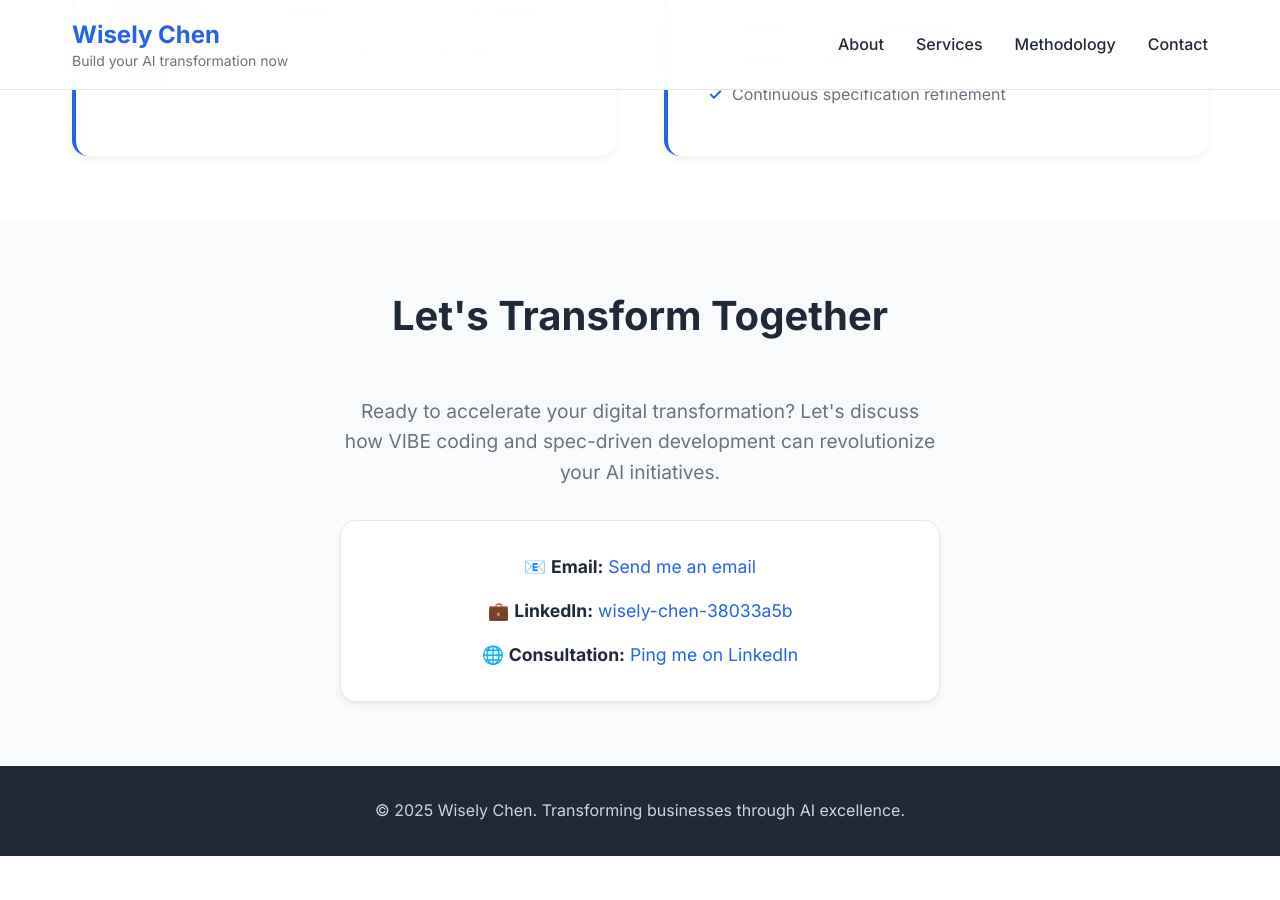
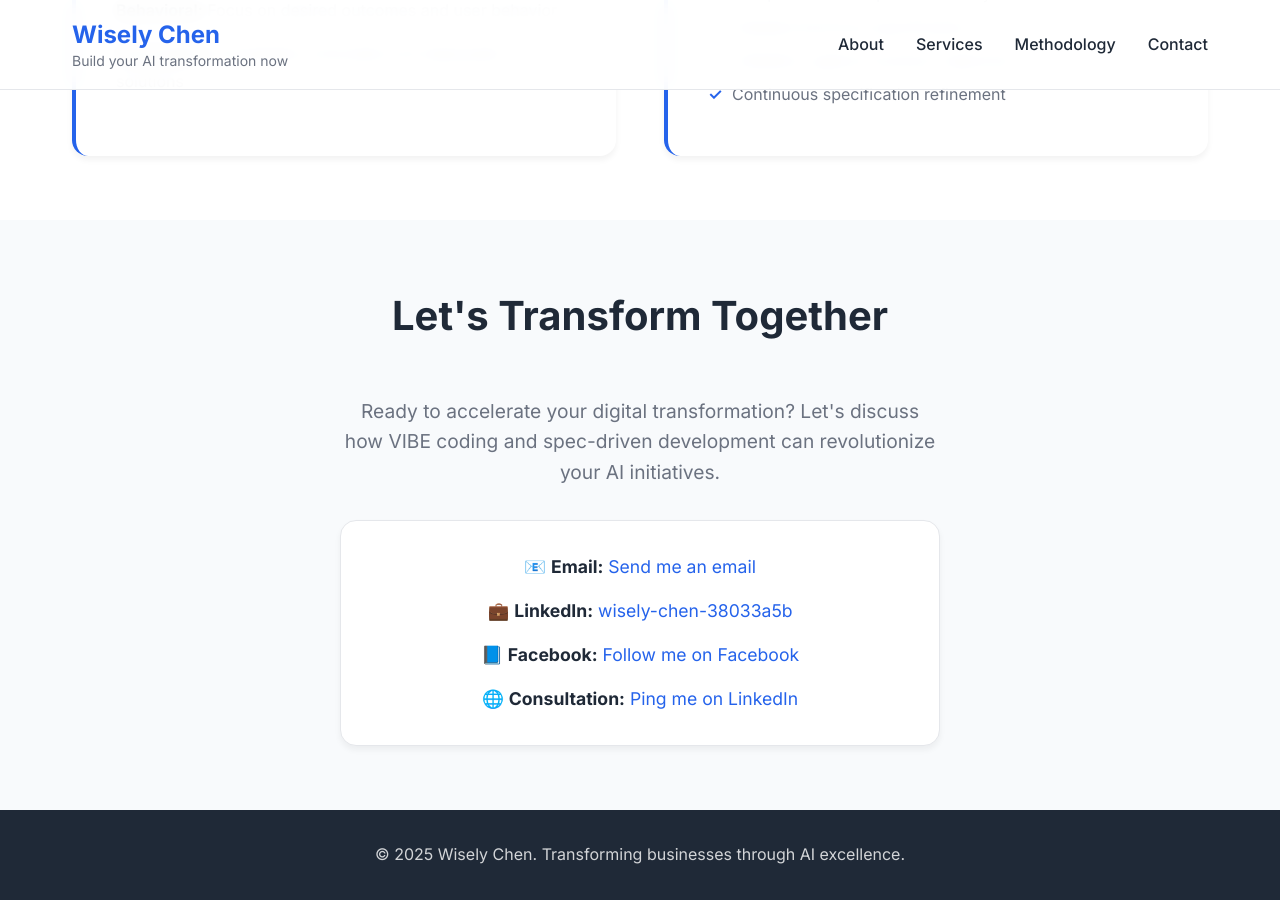
Before and after one commit to thegiive/wiselychen-page, a Jekyll site: the page built from index.md, in a window 1280 px wide and 900 px high, scrolled down 2192 px. Built offline with Jekyll 4.4.1, drawn with Linux system fonts in a browser that asks for light colours; before the commit the page ends 3048 px from its top, so only the background shows below that.

Commit message:
Add Facebook profile link to contact section
- Add Facebook URL to author configuration in _config.yml
- Add Facebook link in contact section with "Follow me on Facebook"
- Include Facebook icon (📘) for consistency

🤖 Generated with [Claude Code](https://claude.ai/code)

Co-Authored-By: Claude <noreply@anthropic.com>

```diff
--- a/_config.yml
+++ b/_config.yml
@@ -9,6 +9,7 @@ author:
   name: "Wisely Chen"
   email: "thegiive@gmail.com"
   linkedin: "https://www.linkedin.com/in/wisely-chen-38033a5b/"
+  facebook: "https://www.facebook.com/thegiivee"
 
 # Build settings
 markdown: kramdown
--- a/_includes/contact.html
+++ b/_includes/contact.html
@@ -6,6 +6,7 @@
             <div class="contact-info">
                 <p>📧 <strong>Email:</strong> <a href="mailto:{{ site.author.email }}">Send me an email</a></p>
                 <p>💼 <strong>LinkedIn:</strong> <a href="{{ site.author.linkedin }}" target="_blank" rel="noopener">{{ site.author.linkedin | replace: 'https://www.linkedin.com/in/', '' | replace: '/', '' }}</a></p>
+                <p>📘 <strong>Facebook:</strong> <a href="{{ site.author.facebook }}" target="_blank" rel="noopener">Follow me on Facebook</a></p>
                 <p>🌐 <strong>Consultation:</strong> <a href="{{ site.author.linkedin }}" target="_blank" rel="noopener">Ping me on LinkedIn</a></p>
             </div>
         </div>
```
